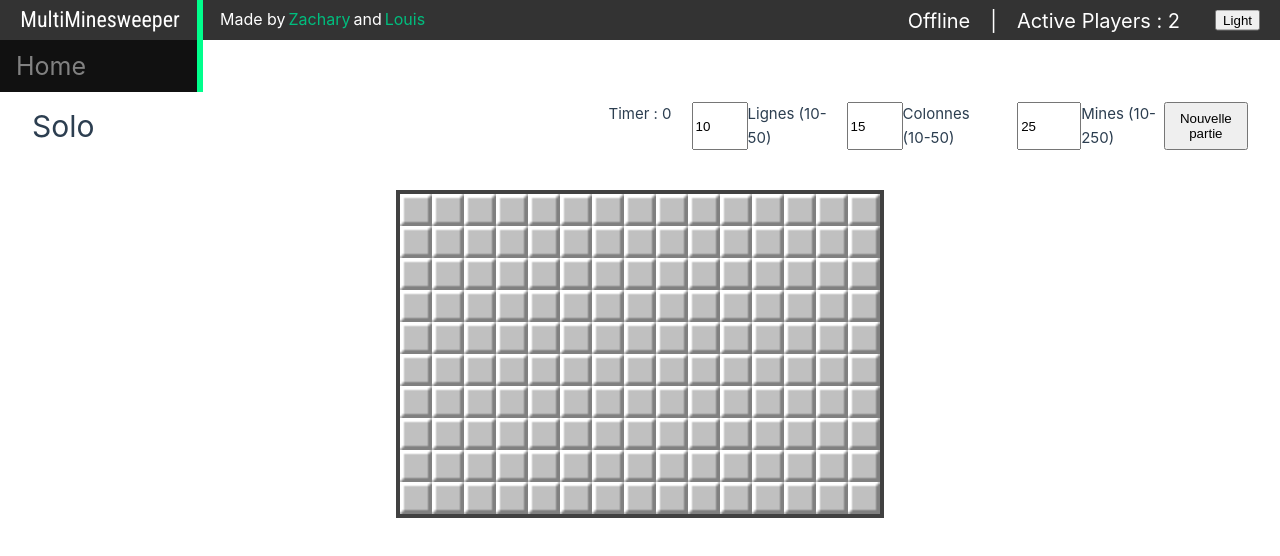
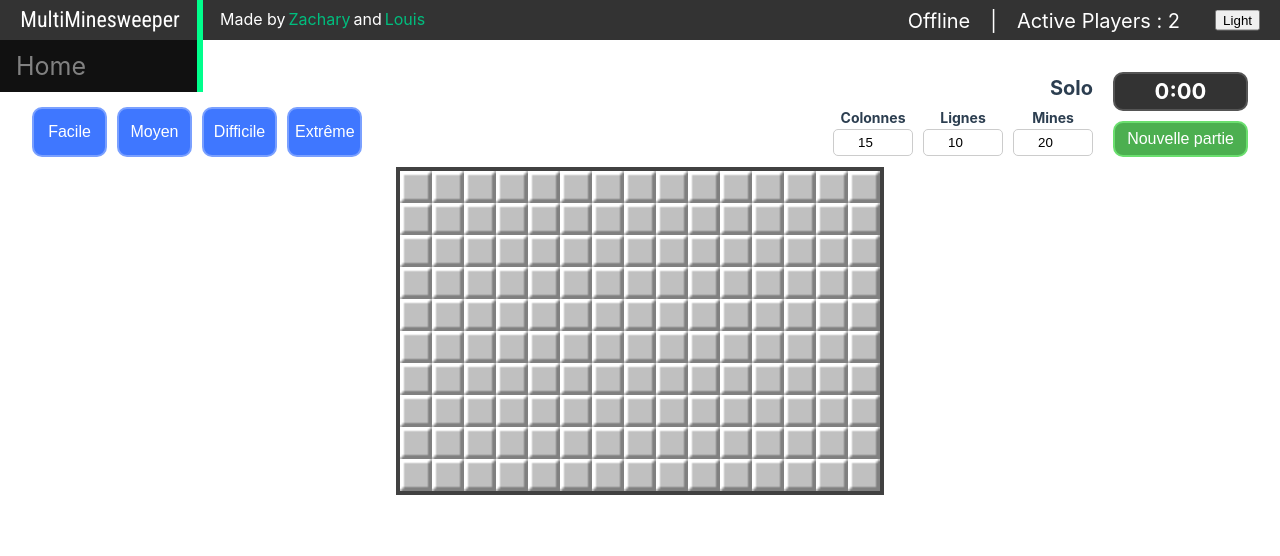
Before and after one commit to Angels-dev/MultiMinesweePlayer, a Vue app: page /game/solo in a window 1280 px wide. Shown: the top 556 px of the page. Built offline with nearby package versions, Linux system fonts and the light colour scheme.

Commit message:
Assemblage du menu du jeu et découverte cases améliorée

```diff
--- a/src/assets/main.css
+++ b/src/assets/main.css
@@ -49,7 +49,7 @@ a,
 .sidenav {
   position: fixed;
   z-index: 1;
-  width: 203px; /* 200px is the width of the header vl position */
+  width: 203px; /* 200px is the width of the header vl position + half the bar */
   background-color: #111;
 }
 
@@ -67,16 +67,132 @@ a,
 
 /* PAGE CONTENT */
 .main {
-  margin-top: 40px; /* 60px is the height of the header navbar */
+  display: flex;
+  flex-direction: column;
+  justify-content: center;
+  align-items: center;
+  overflow-x: auto;
+  width: 100%;
   height: calc(100% - 40px);
-  padding: 2rem 2rem;
+  margin-top: 40px; /* 40px is the height of the header navbar */
+  padding: 2rem;
+  gap: 20px;
+}
+
+/* GAME BOARD */
+.space {
+  display: flex;
+  justify-content: end; /* Centre les deux éléments horizontalement */
+  width: 100%;
+  gap: 20px; /* Ajoute un espacement entre le h1 et le timer */
+}
+
+.space h1 {
+  font-weight: bold;
+  font-size: 20px;
+}
+
+.timer {
+  text-align: center;
+  width: 135px;
+  border-radius: 10px;
+  border: 2px solid #555;
+  background-color: #333;
+  color: white;
+  font-weight: bold;
+  font-size: 22px;
+}
+
+.menu {
+  display: flex;
+  justify-content: space-between; /* Aligne les deux groupes à gauche et à droite */
+  width: 100%; /* Prend toute la largeur disponible */
+  margin-top: -5px;
+  margin-bottom: 10px;
+}
+
+.menu button {
+  cursor: pointer;
+  height: 36px;
+  color: white;
+  border-radius: 10px;
+  font-size: 16px;
+}
+
+.presets {
+  flex: auto;
+  display: flex;
+  align-items: center;
+  gap: 10px; /* Ajoute un espacement entre les boutons */
+}
+
+.presets button {
+  width: 75px;
+  height: 50px;
+  background-color: #3f77ff;
+  border: 2px solid #7aa0ff;
+}
+
+.presets button:hover {
+  background-color: #1c5dff;
+}
+
+.inputs {
+  display: flex;
+  align-items: center;
+  gap: 10px; /* Ajoute un espacement entre les inputs */
+  margin-right: 20px;
+}
+
+.inputs div {
   display: flex;
   flex-direction: column;
   align-items: center;
-  justify-content: center;
-  gap: 10px;
 }
 
+.inputs label {
+  font-weight: bold;
+  font-size: 14px;
+}
+
+.inputs input {
+  text-align: center;
+  width: 80px;
+  padding: 5px;
+  border: 1px solid #ccc;
+  border-radius: 5px;
+}
+
+.newgame {
+  width: 135px;
+  margin-top: 15px;
+  background-color: #4CAF50;
+  border: 2px solid #6bdf6f;
+}
+
+.newgame:hover {
+  background-color: #3b8a3f;
+}
+
+.grid {
+  display: grid;
+  border: 4px solid rgb(65, 65, 65);
+}
+
+.row {
+  display: flex;
+}
+
+.cell {
+  background-color: #f1f1f1;
+  text-align: center;
+  color: black;
+  width: 32px;
+  height: 32px;
+  user-select: none;
+}
+
+/* FORMATTING AND EFFECTS */
 .rounded {
   border-radius: 20%;
 }
--- a/src/utils/game.ts
+++ b/src/utils/game.ts
@@ -69,8 +69,12 @@ function checkCell(cellGrid: CellGrid, mineGrid: MineGrid, x: number, y: number)
     }
 
     // Si la cellule a des mines adjacentes, afficher le nombre de mines
-    if (minesAdjacentes > 0) cellGrid[y][x] = `/s${minesAdjacentes}.png`
-    else {
+    if (minesAdjacentes > 0) {
+        cellGrid[y][x] = `/s${minesAdjacentes}.png`
+
+        const result = revealCell(cellGrid, mineGrid, x, y)
+        if (result !== 0) return result
+    } else {
         cellGrid[y][x] = '/sEmpty.png'
         for (const [dx, dy] of directions) {
             if (dx >= 0 && dx < cellGrid[0].length && dy >= 0 && dy < cellGrid.length && cellGrid[dy][dx] === '/sUnknown.png') {
@@ -100,7 +104,7 @@ function revealCell(cellGrid: CellGrid, mineGrid: MineGrid, x: number, y: number
     const cellValue = parseInt(cellGrid[y][x].match(/\/s(\d)\.png$/)?.[1] || '0')
     if (flagCount === cellValue) {
         for (const [dx, dy] of directions) {
-            if (dx >= 0 && dx < cellGrid[0].length && dy >= 0 && dy < cellGrid.length && cellGrid[dy][dx] === '/sHighlight.png') {
+            if (dx >= 0 && dx < cellGrid[0].length && dy >= 0 && dy < cellGrid.length && (cellGrid[dy][dx] === '/sHighlight.png' || cellGrid[dy][dx] === '/sUnknown.png')) {
                 cellGrid[dy][dx] = '/sUnknown.png'
 
                 const result = checkCell(cellGrid, mineGrid, dx, dy)
--- a/src/views/Game/SoloView.vue
+++ b/src/views/Game/SoloView.vue
@@ -6,7 +6,7 @@ import type { CellGrid, MineGrid } from '@/utils/game'
 // Variables du jeu
 const width = ref(10)
 const length = ref(15)
-const nbMines = ref(25)
+const nbMines = ref(20)
 
 // Création grille des cases
 const cellGrid = ref<CellGrid>([])
@@ -18,11 +18,39 @@ let mineGrid: MineGrid = []
 // État du jeu
 const gameStatus = ref(0) // 0: vide, 1: en cours, 2: gagné, 3: perdu
 const timer = ref(0)
-let timerInterval: number | undefined = undefined
+let timerInterval: number | null = null
 
+// Fonction pour démarrer une nouvelle partie
+const startNewGame = () => {
+  gameStatus.value = 0
+  timer.value = 0
+  cellGrid.value = genCellGrid(width.value, length.value)
+}
+
+// Formater le timer en heure:minute:seconde
+const formatTime = (seconds: number) => {
+  const hours = Math.floor(seconds / 3600)
+  const minutes = Math.floor((seconds % 3600) / 60)
+  const secs = seconds % 60
+
+  // Si les heures sont 0, ne pas les afficher
+  const hoursDisplay = hours > 0 ? `${hours}:` : ''
+  // Afficher les minutes sans padding de 0
+  const minutesDisplay = `${minutes}:`
+  // Toujours afficher les secondes avec un padding de 0
+  const secondsDisplay = String(secs).padStart(2, '0')
+
+  return `${hoursDisplay}${minutesDisplay}${secondsDisplay}`
+}
+
+// Watch pour démarrer ou arrêter le timer selon l'état du jeu
 watch(gameStatus, async (status) => {
+  if (status === 0) {
+    timer.value = 0
+    cellGrid.value = genCellGrid(width.value, length.value)
+  }
   if (status === 1) timerInterval = setInterval(() => timer.value++, 1000)
-  else clearInterval(timerInterval)
+  else if (timerInterval) clearInterval(timerInterval)
 })
 
 // État pour gérer le clic et la position de la cellule
@@ -46,7 +74,7 @@ const handleMouseDown = (rowIndex: number, cellIndex: number) => {
 // Gestion des événements de relâchement de clic et de la position de la cellule
 const handleMouseUp = async (rowIndex: number, cellIndex: number) => {
   isMouseDown.value = false
-  if (!mineGrid.length) {
+  if (!gameStatus.value) {
     mineGrid = genMineGrid(width.value, length.value, nbMines.value, cellIndex, rowIndex)
     gameStatus.value = 1
   }
@@ -122,14 +150,33 @@ onUnmounted(() => document.removeEventListener('mousemove', handleGlobalMouseMov
   <div class="main">
     <div class="space">
       <h1>Solo</h1>
-      <div class="timer" :gameStatus>Timer : {{ timer }}</div>
+      <div class="timer" :gameStatus>{{ formatTime(timer) }}</div>
+    </div>
 
-      <div class="menu">
-        <input type="number" v-model="width" min="10" max="50" />Lignes (10-50)
-        <input type="number" v-model="length" min="10" max="50" />Colonnes (10-50)
-        <input type="number" v-model="nbMines" min="10" max="250" />Mines (10-250)
-        <button @click="gameStatus = 0">Nouvelle partie</button>
+    <div class="menu">
+      <div class="presets">
+        <button class="rounded" @click="width = 10; length = 15; nbMines = 20">Facile</button>
+        <button class="rounded" @click="width = 20; length = 50; nbMines = 180">Moyen</button>
+        <button class="rounded" @click="width = 50; length = 80; nbMines = 800">Difficile</button>
+        <button class="rounded" @click="width = 100; length = 100; nbMines = 2000">Extrême</button>
       </div>
+
+      <div class="inputs">
+        <div>
+          <label for="length">Colonnes</label>
+          <input type="number" v-model="length" min="10" max="50" id="length" />
+        </div>
+        <div>
+          <label for="width">Lignes</label>
+          <input type="number" v-model="width" min="10" max="50" id="width" />
+        </div>
+        <div>
+          <label for="nbMines">Mines</label>
+          <input type="number" v-model="nbMines" min="10" max="250" id="nbMines" />
+        </div>
+      </div>
+
+      <button class="rounded newgame" @click="startNewGame">Nouvelle partie</button>
     </div>
 
     <div class="grid">
@@ -145,6 +192,7 @@ onUnmounted(() => document.removeEventListener('mousemove', handleGlobalMouseMov
         />
       </div>
     </div>
+
     <transition name="fade">
       <div v-if="gameStatus === 2" class="message">Vous avez gagné !</div>
       <div v-else-if="gameStatus === 3" class="message">Vous avez perdu !</div>
@@ -153,38 +201,7 @@ onUnmounted(() => document.removeEventListener('mousemove', handleGlobalMouseMov
 </template>
 
 <style scoped>
-.space {
-  display: flex;
-  align-items: flex-start;
-  justify-content: flex-start;
-  width: 100%;
-  margin: 30px 60px;
-  h1 {
-    flex: 2;
-  }
-}
-.menu {
-  flex: 2;
-  display: flex;
-  input {
-    margin-left: 20px;
-  }
-}
-.grid {
-  display: grid;
-  border: 4px solid rgb(65, 65, 65);
-}
-.row {
-  display: flex;
-  height: 32px;
-}
-.cell {
-  flex: 1;
-  background-color: #f1f1f1;
-  text-align: center;
-  color: black;
-  width: 32px;
-  height: 32px;
-  user-select: none;
+.main {
+  gap: 0
 }
 </style>
```
